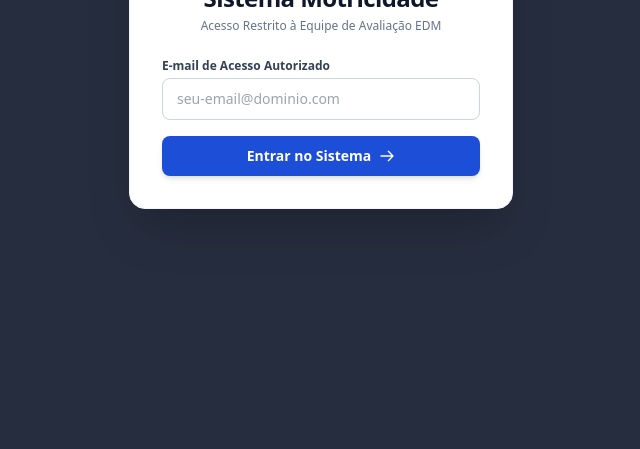
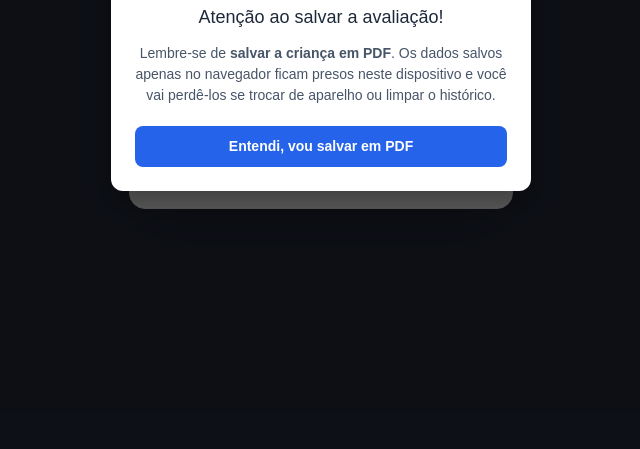
Before and after one commit to pardallbr/escalapardal, a plain HTML site: page index.html in a window 1280 px wide. Shown: the part 351-800 px from the top of the page, without its empty margins (319-959 px from the left). Drawn offline with nearby package versions, Linux system fonts and the light colour scheme.

Commit message:
Update index.html

```diff
--- a/index.html
+++ b/index.html
@@ -2407,5 +2407,47 @@
       checkSession();
     });
   </script>
+  <!-- Modal de Aviso de Backup em PDF -->
+<div id="modal-aviso-pdf" style="display: none; position: fixed; top: 0; left: 0; width: 100%; height: 100%; background: rgba(0, 0, 0, 0.65); z-index: 9999; align-items: center; justify-content: center; padding: 16px; box-sizing: border-box;">
+  <div style="background: #ffffff; max-width: 420px; width: 100%; border-radius: 12px; padding: 24px; text-align: center; box-shadow: 0 10px 25px rgba(0,0,0,0.3); font-family: sans-serif;">
+    <div style="font-size: 40px; margin-bottom: 12px;">⚠️</div>
+    <h3 style="margin: 0 0 12px 0; color: #1e293b; font-size: 18px;">Atenção ao salvar a avaliação!</h3>
+    <p style="margin: 0 0 20px 0; color: #475569; font-size: 14px; line-height: 1.5;">
+      Lembre-se de <strong>salvar a criança em PDF</strong>. Os dados salvos apenas no navegador ficam presos neste dispositivo e você vai perdê-los se trocar de aparelho ou limpar o histórico.
+    </p>
+    <button id="btn-fechar-aviso-pdf" style="background: #2563eb; color: #ffffff; border: none; padding: 10px 24px; border-radius: 8px; font-size: 14px; font-weight: bold; cursor: pointer; width: 100%;">
+      Entendi, vou salvar em PDF
+    </button>
+  </div>
+</div>
+
+<script>
+  (function() {
+    const CHAVE_STORAGE = 'avisoPdfVisto_escalapardal';
+    let modalExibidoNestaSessao = false;
+
+    function verificarRolagem() {
+      if (modalExibidoNestaSessao || localStorage.getItem(CHAVE_STORAGE) === 'true') {
+        return;
+      }
+
+      const scrollAtual = window.innerHeight + window.scrollY;
+      const alturaTotal = document.documentElement.scrollHeight;
+
+      if (scrollAtual >= alturaTotal - 50) {
+        modalExibidoNestaSessao = true;
+        localStorage.setItem(CHAVE_STORAGE, 'true');
+        document.getElementById('modal-aviso-pdf').style.display = 'flex';
+        window.removeEventListener('scroll', verificarRolagem);
+      }
+    }
+
+    document.getElementById('btn-fechar-aviso-pdf').addEventListener('click', function() {
+      document.getElementById('modal-aviso-pdf').style.display = 'none';
+    });
+
+    window.addEventListener('scroll', verificarRolagem);
+  })();
+</script>
 </body>
 </html>
```
